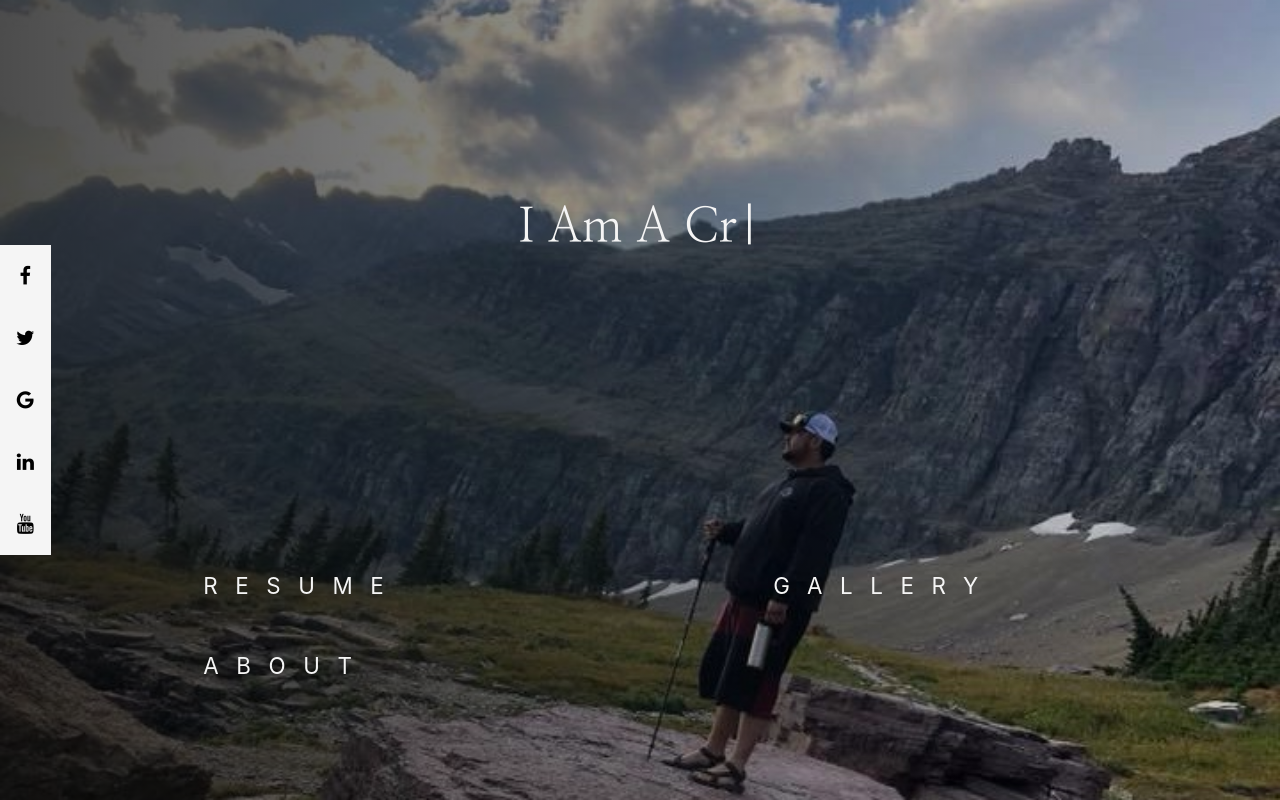
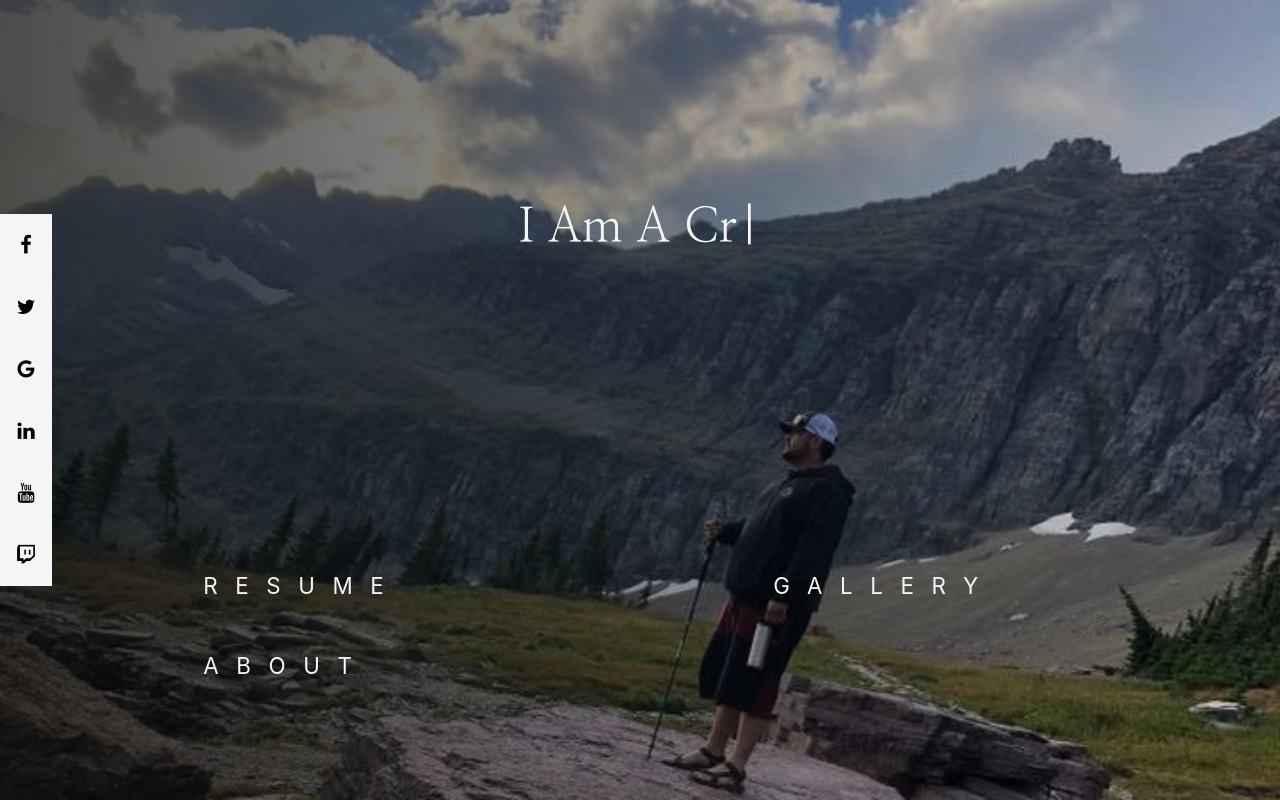
Before and after one commit to Ramong06/portfolio-website, a React (Create React App) app: page / in a window 1280 px wide. Built offline with nearby package versions, Linux system fonts and the light colour scheme; the HTML template or start-up script is replaced by a standard one.

Commit message:
added twitch icon to sidebar

```diff
--- a/src/components/Sidebar/index.js
+++ b/src/components/Sidebar/index.js
@@ -9,6 +9,7 @@ const Sidebar = () => {
             <a href="#" className="google"><i className="fa fa-google"></i></a>
             <a href="#" className="linkedin"><i className="fa fa-linkedin"></i></a>
             <a href="#" className="youtube"><i className="fa fa-youtube"></i></a>
+            <a href="#" className="twitch"><i className="fa fa-twitch"></i></a>
         </div>
     )
 }
```
